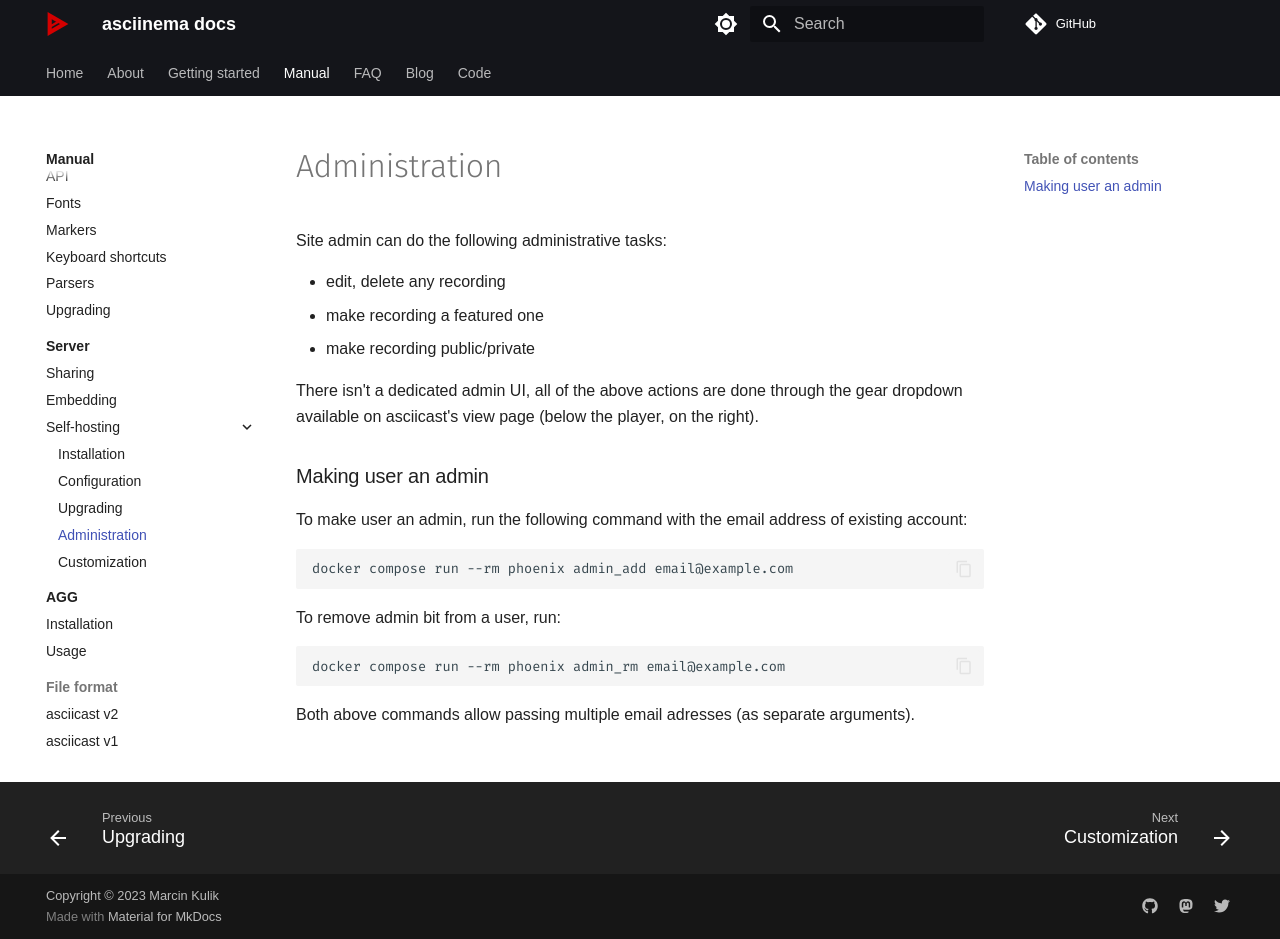
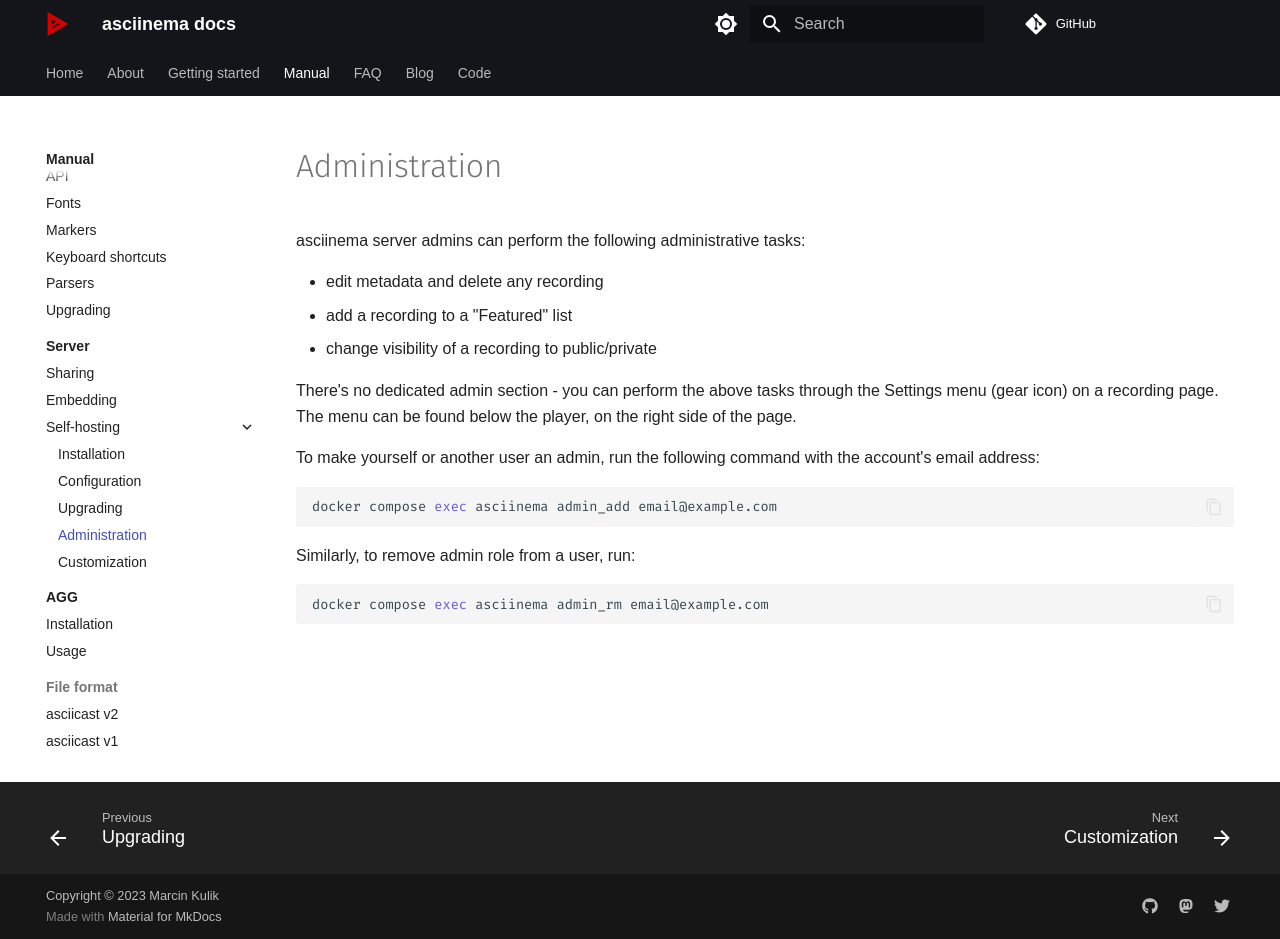
Before and after one commit to ofek/asciinema.github.io, an MkDocs documentation site: the page built from docs/manual/server/self-hosting/admin.md, in a window 1280 px wide and 939 px high. Built offline with MkDocs 1.6.1 and Material for MkDocs 9.7.7, drawn with Linux system fonts in a browser that asks for light colours; some web fonts are replaced; comment, search, counter and statistics services are not loaded.

Commit message:
Update the self-hosting/admin page

````diff
--- a/docs/manual/server/self-hosting/admin.md
+++ b/docs/manual/server/self-hosting/admin.md
@@ -1,25 +1,29 @@
+---
+hide:
+  - toc
+---
+
 # Administration
 
-Site admin can do the following administrative tasks:
+asciinema server admins can perform the following administrative tasks:
 
-- edit, delete any recording
-- make recording a featured one
-- make recording public/private
+- edit metadata and delete any recording
+- add a recording to a "Featured" list
+- change visibility of a recording to public/private
 
-There isn't a dedicated admin UI, all of the above actions are done through the
-gear dropdown available on asciicast's view page (below the player, on the
-right).
+There's no dedicated admin section - you can perform the above tasks through the
+Settings menu (gear icon) on a recording page. The menu can be found below the
+player, on the right side of the page.
 
-### Making user an admin
+To make yourself or another user an admin, run the following command with the
+account's email address:
 
-To make user an admin, run the following command with the email address of
-existing account:
+```sh
+docker compose exec asciinema admin_add email@example.com
+```
 
-    docker compose run --rm phoenix admin_add email@example.com
+Similarly, to remove admin role from a user, run:
 
-To remove admin bit from a user, run:
-
-    docker compose run --rm phoenix admin_rm email@example.com
-
-Both above commands allow passing multiple email adresses (as separate
-arguments).
+```sh
+docker compose exec asciinema admin_rm email@example.com
+```
````
